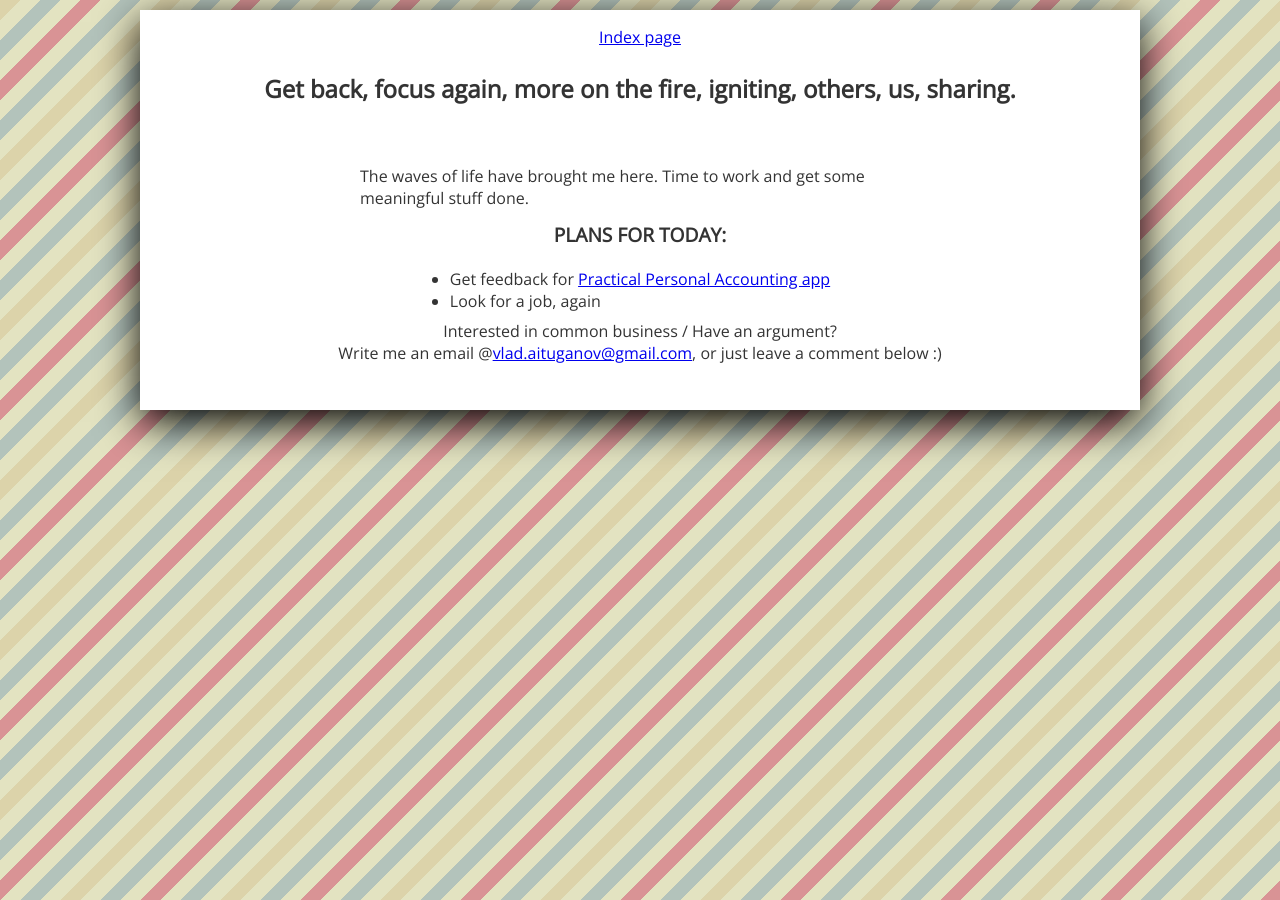
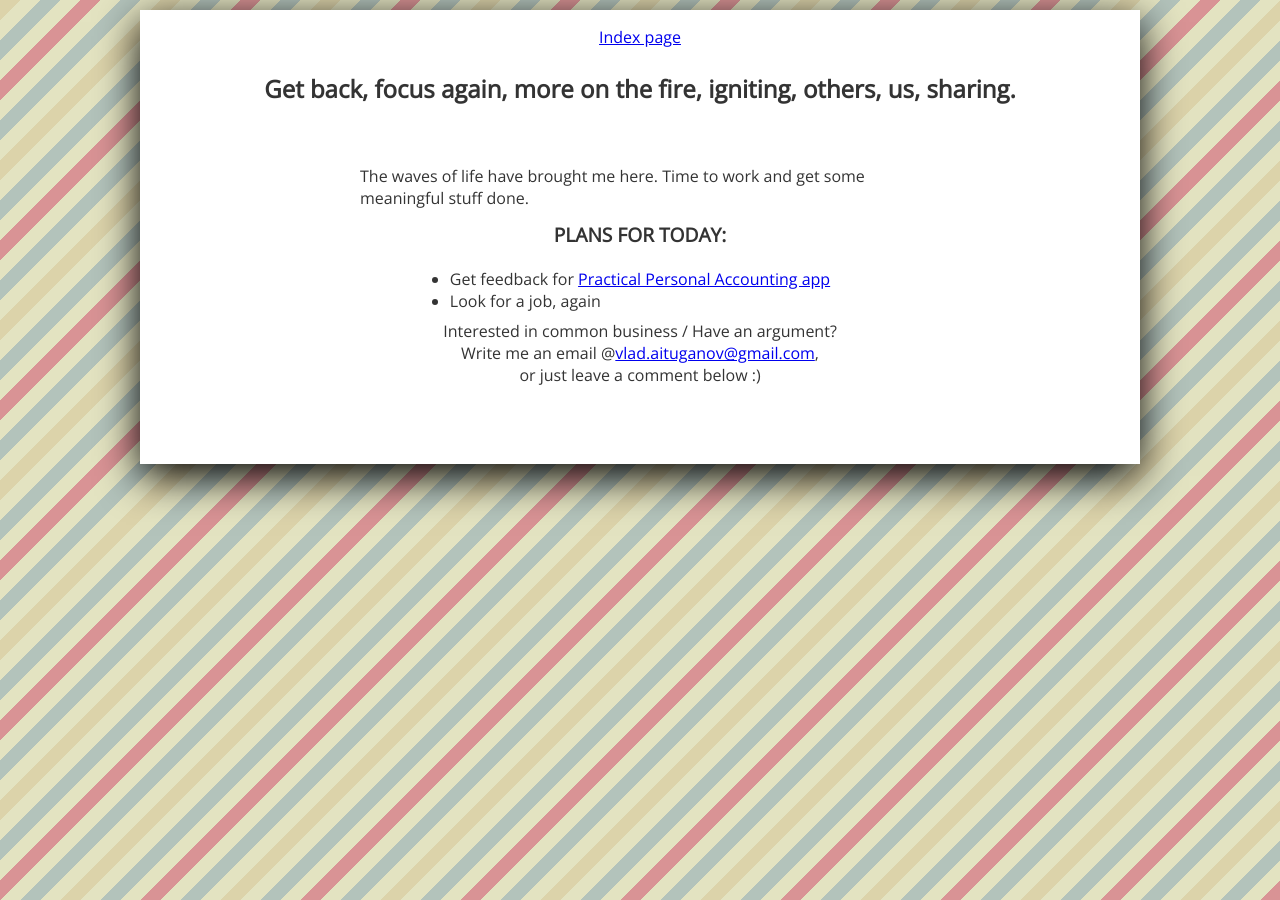
Before and after one commit to Naissur/Naissur.github.io, a Jekyll site: the page built from _posts/2016-04-18-003.md, in a window 1280 px wide. Built offline with Jekyll 4.4.1, drawn with Linux system fonts in a browser that asks for light colours; comment, search, counter and statistics services are not loaded.

```diff
--- a/Gemfile
+++ b/Gemfile
@@ -1,4 +1,4 @@
 source 'https://rubygems.org'
 
-gem 'jekyll', '~> 2.5.3'
+gem 'jekyll', '~> 3.0.5'
 # gem 'yajl-ruby', '~> 1.2.1'
--- a/_layouts/post.html
+++ b/_layouts/post.html
@@ -18,11 +18,12 @@
       <br/>
       Interested in common business / Have an argument?
       <br/>
-      Write me an email @<a href="mailto:vlad.aituganov@gmail.com?Subject=KV%20Business">vlad.aituganov@gmail.com</a>, or just leave a comment below :)
+      Write me an email @<a href="mailto:vlad.aituganov@gmail.com?Subject=KV%20Business">vlad.aituganov@gmail.com</a>,
+      <br />or just leave a comment below :)
       <br/>
       <br/>
       {% if page.comments %}
-        <div id="disqus_thread"></div>
+        <div id="disqus_thread" style="padding: 16px;"></div>
         <script>
 
           (function() { // DON'T EDIT BELOW THIS LINE
@@ -46,5 +47,7 @@
       ga('send', 'pageview');
 
     </script>
+
+    <script src="http://key-value.org:35729/livereload.js?snipver=1"></script></script>
   </body>
 </html>
--- a/css/styles.css
+++ b/css/styles.css
@@ -146,7 +146,7 @@ p{
   margin-bottom: 150px;
   max-width: 1000px;
 
-  padding: 16px;
+  padding: 16px 32px;
   padding-bottom: 24px;
 
   background-color: white;
```
Also changed, not shown: _posts/2016-04-22-lean.md (added, +9 -0 lines), package.json (added, +25 -0 lines), .tmuxp.yaml, Gemfile.lock, 1 other file.
